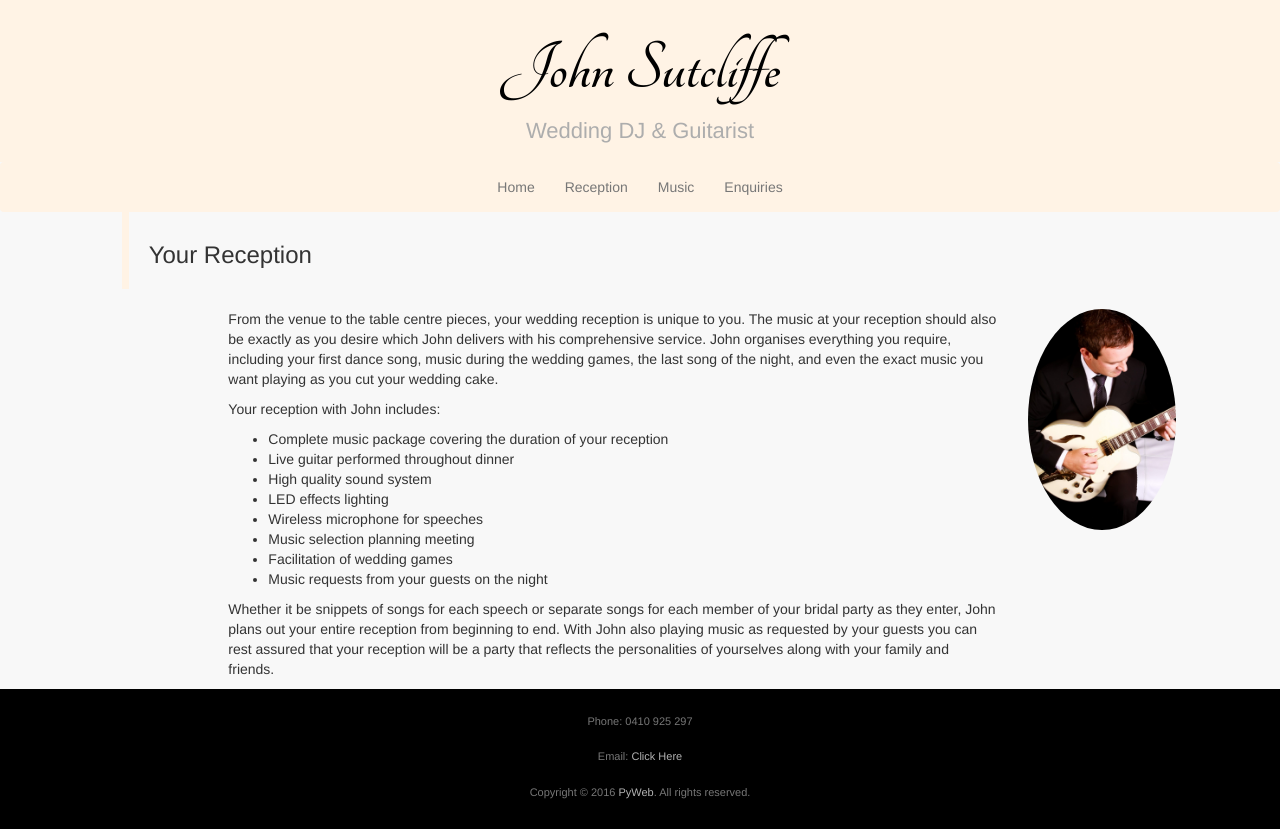
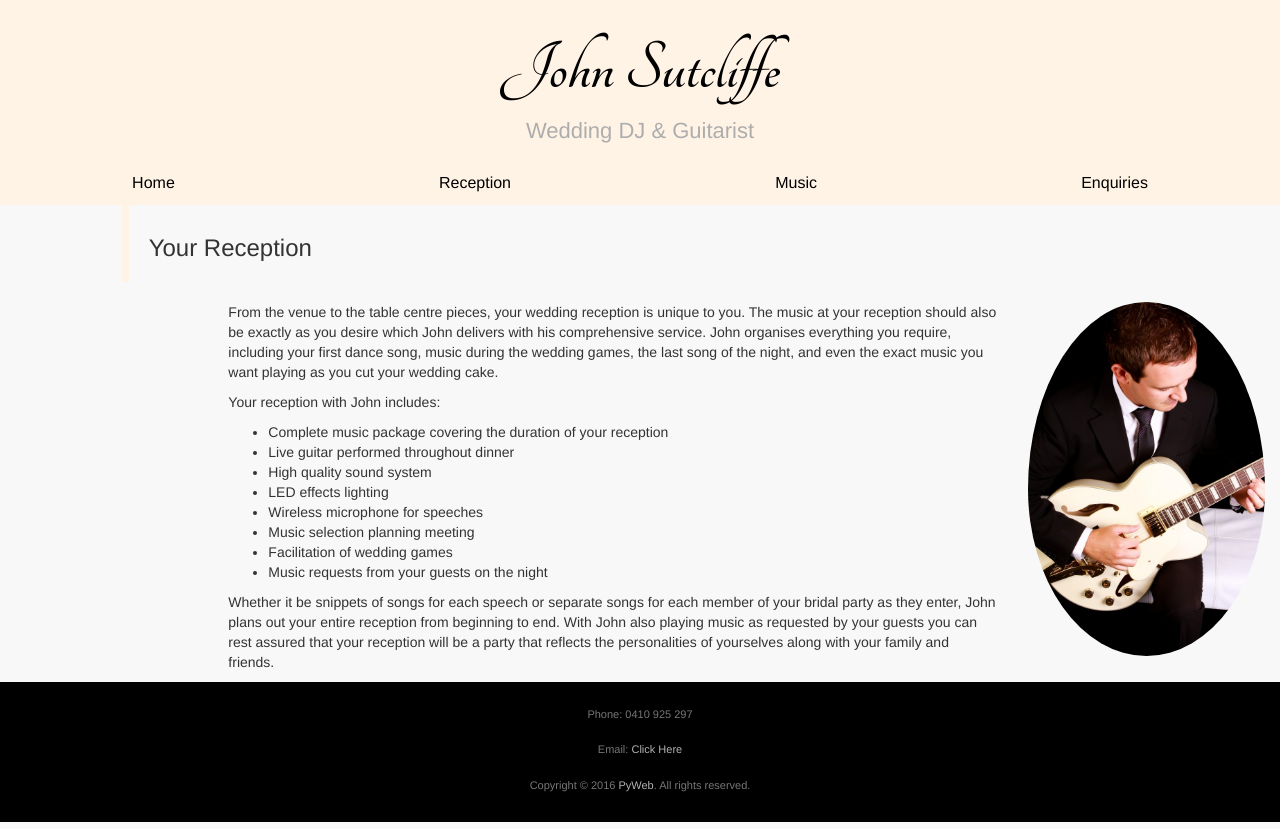
Before and after one commit to Ravelnze/pyweb-johnsutcliffe, a Django app: page /reception/ in a window 1280 px wide. Run offline with Django 3.2, Linux system fonts and the light colour scheme; some libraries are stand-ins or nearby versions.

Commit message:
fixed navbar

```diff
--- a/basic_page/templates/reception.html
+++ b/basic_page/templates/reception.html
@@ -3,7 +3,7 @@
 {% block title %}Reception{% endblock %}
 {% block page_name %}Your Reception{% endblock %}
 {% block content_after %}
-    <div class="row">
+    <div class="row back-img">
         <div class="col-xs-offset-1 col-sm-offset-2">
             <div class="col-xs-11 col-sm-8 col-lg-9">
                 <p>
@@ -32,8 +32,8 @@
                     with your family and friends.
                 </p>
             </div>
-            <div class="col-sm-4 col-lg-2 hidden-xs">
-                <img class="media-object img-responsive img-circle"
+            <div class="col-sm-3 col-lg-3 hidden-xs">
+                <img class="media-object img-responsive img-circle lower-pad"
                      src="{% static 'img/Reception.jpg' %}"/>
             </div>
         </div>
--- a/static/css/custom.css
+++ b/static/css/custom.css
@@ -35,41 +35,42 @@
     font-size: 2.2rem;
 }
 
-.navbar-default {
+.nav-justified {
     border: none;
     margin-top: 0;
     margin-bottom: 0;
     background-color: #fff3e5;
 }
 
-.navbar .navbar-nav {
-    display: inline-block;
-    float: none;
-    vertical-align: top;
+.nav-justified li a {
+    text-decoration: none;
+    color: black;
 }
 
-.navbar .navbar-collapse {
-    text-align: center;
+.nav-justified li a:hover {
+    background-color: #fff3e5;
+    color: #adadad;
 }
 
-/*
-.navbar-brand {
-    display: inline-block;
-    float: none;
-    vertical-align: top;
+.nav-justified li a:active {
+    background-color: #fff3e5;
+    color: black;
 }
-*/
 
-/* Prevent navbar from collapsing *//*
-.navbar-collapse.collapse {
-    display: block!important;
-    border: none;
-    text-align: center;
-}*/
-/*
-.navbar-nav>li, .navbar-nav {
-    float: left !important;
-}*/
+@media (min-width: 768px) {
+    .nav-justified li a {
+        font-size: medium;
+    }
+}
+@media (min-width: 1px) {
+  .nav-justified > li {
+    display: table-cell;
+    width: 1%;
+  }
+  .nav-justified > li > a {
+    margin-bottom: 0;
+  }
+}
 
 html {
     position: relative;
@@ -79,7 +80,49 @@ body {
     /* Margin bottom by footer height */
     margin-bottom: 140px;
     background-color: #f8f8f8;
+
+    /* testing background image stuff */
+    /*background: black url('../img/Reception.jpg') no-repeat center;
+    /*background-repeat: no-repeat;
+    background-size: 80%;*/
 }
+/*
+.bg-img {
+    position: relative;
+    background: black;
+    overflow: hidden;
+}
+.bg-img::before {
+    content: '';
+    display: block;
+    position: absolute;
+    left: 0;
+    top: 0;
+    width: 100%;
+    height: 100%;
+    z-index: 1;
+    opacity: 0.6;
+    background-image: url('../img/Reception.jpg');
+    background-repeat: no-repeat;
+    background-position: center;
+    -ms-background-size: cover;
+    -o-background-size: cover;
+    -moz-background-size: cover;
+    -webkit-background-size: cover;
+    background-size: cover;
+}
+
+.bg-img {
+    background-image: url('../img/Reception.jpg');
+    background-repeat: no-repeat;
+    background-position: center;
+    -khtml-opacity:.50;
+    -moz-opacity:.50;
+    -ms-filter:alpha(opacity=50);
+    filter: alpha(opacity=50);
+    filter: progid:DXImageTransform.Microsoft.Alpha(opacity=0.5);
+    opacity:.50;
+}*/
 .footer {
     position: absolute;
     padding-top: 25px;
@@ -117,7 +160,3 @@ body {
 .lower-pad {
     padding-bottom: 20px;
 }
-/*
-.left-pad {
-    padding-left: 25%;
-}*/
--- a/templates/base.html
+++ b/templates/base.html
@@ -13,28 +13,16 @@
             <H1><a class="tangerine-header" href="{% url 'basic_page:home' %}">John Sutcliffe</a></H1>
             <H4 class="tagline-colour">Wedding DJ & Guitarist</H4>
         </div>
-        <nav class="navbar navbar-default">
-            <div class="container-fluid">
-                <div class="navbar-header">
-                    <button type="button" class="navbar-toggle collapsed" data-toggle="collapse" data-target="#bs-example-navbar-collapse-1" aria-expanded="false">
-                        <span class="sr-only">Toggle navigation</span>
-                        <span class="icon-bar"></span>
-                        <span class="icon-bar"></span>
-                        <span class="icon-bar"></span>
-                    </button>
-                </div>
-                <div class="collapse navbar-collapse" id="bs-example-navbar-collapse-1">
-                    <ul class="nav navbar-nav">
-                        <li><a href="{% url 'basic_page:home' %}">Home</a></li>
-                        <li><a href="{% url 'basic_page:reception' %}">Reception</a></li>
-                        <li><a href="#">Music</a></li>
-                        <li><a href="#">Enquiries</a></li>
-                    </ul>
-                </div>
-            </div>
+        <nav>
+            <ul class="nav nav-justified">
+                <li><a href="{% url 'basic_page:home' %}">Home</a></li>
+                <li><a href="{% url 'basic_page:reception' %}">Reception</a></li>
+                <li><a href="#">Music</a></li>
+                <li><a href="#">Enquiries</a></li>
+            </ul>
         </nav>
         {% block header-below %}{% endblock %}
-        <div class="container-fluid">
+        <div class="container-fluid bg-img">
             {% block content_before %}{% endblock %}
             <div class="row">
                 <div class="col-sm-offset-1">
@@ -58,6 +46,5 @@
             </div>
         </div>
         <script src="{% static 'js/bootstrap.js' %}"></script>
-        <script src="{% static 'js/node_modules/jquery.js' %}"></script>
     </body>
 </html>
```
